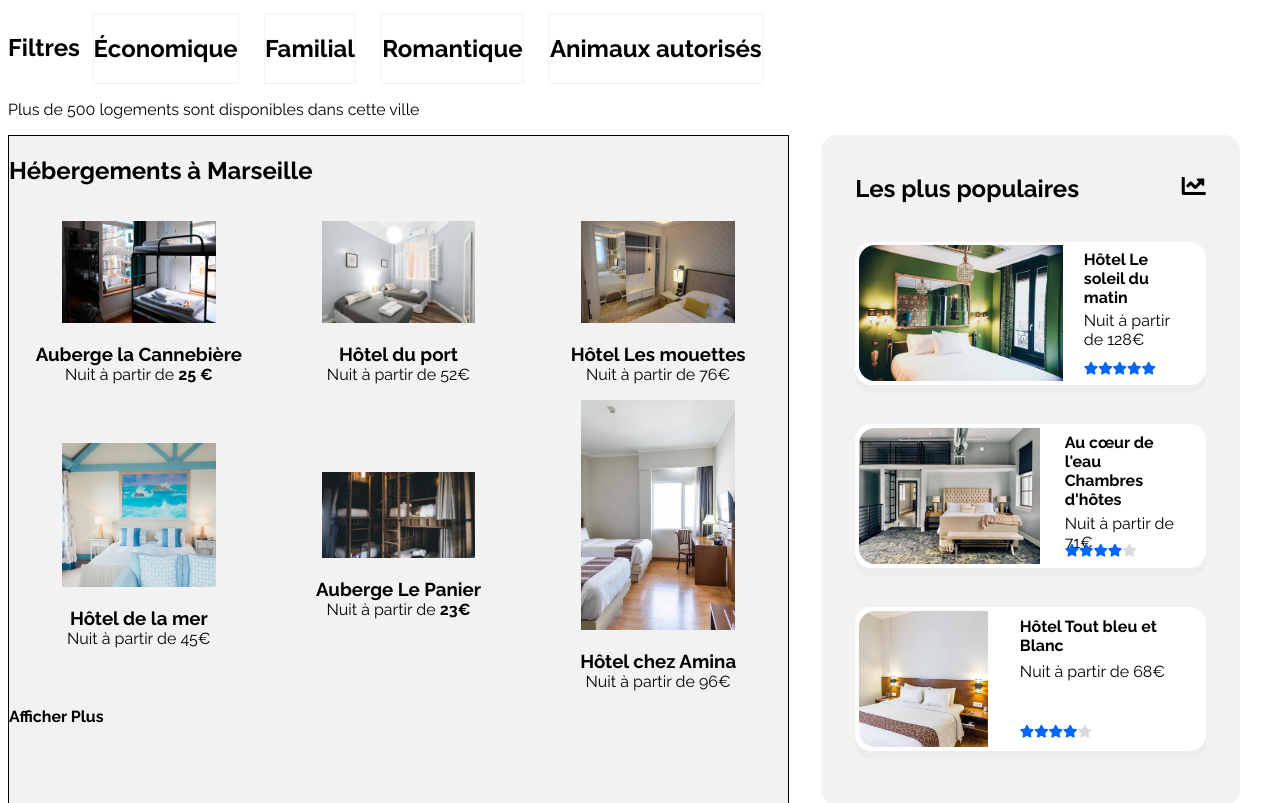
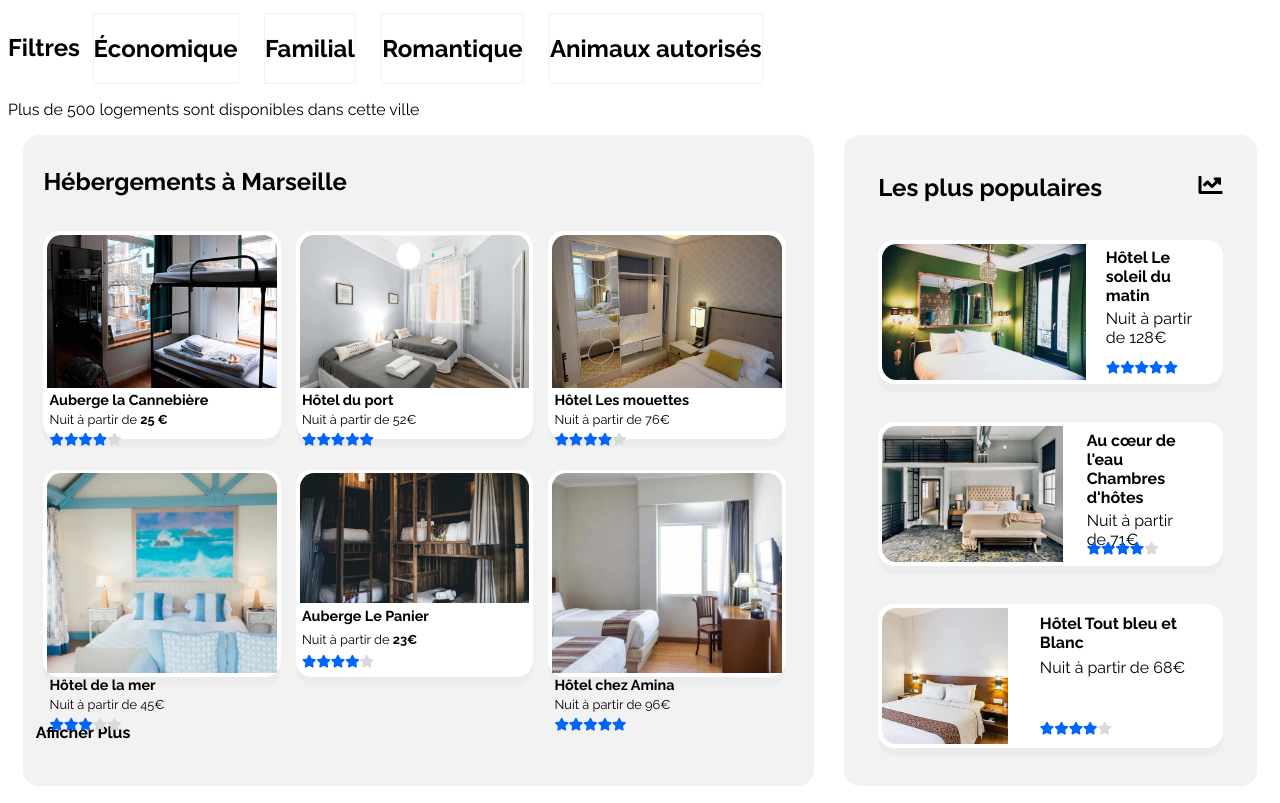
Before and after one commit to TriupLauro/KestelmanValentin_2_24032021, a plain HTML site: page index.html in a window 1280 px wide. Shown: the part 260-1063 px from the top of the page. Drawn offline with Linux system fonts and the light colour scheme.

Commit message:
Encart Hébergements à Marseille

```diff
--- a/index.html
+++ b/index.html
@@ -94,61 +94,74 @@
 				<section id="hébergements_Marseille">
 					<h2>Hébergements à Marseille</h2>
 					<div id="liste_hébergements_Marseille">
+						<a href="#">
 							<div class="Carte Marseille">
-							<figure class="Photo hébergement Marseille">
-								<img src="images/hebergements/4_small/marcus-loke-WQJvWU_HZFo-unsplash.jpg" alt="Photo mezzanine avec fenêtre" />
-							</figure>
+								<img src="images/hebergements/4_small/marcus-loke-WQJvWU_HZFo-unsplash.jpg" alt="Photo mezzanine avec fenêtre" class="Photo hébergement Marseille"/>
+								<div class="Légende hébergement">
 									<h3>Auberge la Cannebière</h3>
 									<p>Nuit à partir de <strong>25 €</strong></p>
-							<p class="Note" id="étoiles_cannebière"><!-- 4 étoiles --></p>
+									<p class="Note" id="étoiles_cannebière"><!-- 4 étoiles --><i class="fas fa-star bleu"></i><i class="fas fa-star bleu"></i><i class="fas fa-star bleu"></i><i class="fas fa-star bleu"></i><i class="fas fa-star gris"></i></p>
 								</div>
+							</div>
+						</a>
 
+						<a href="#">
 							<div class="Carte Marseille">
-							<figure class="Photo hébergement Marseille">
-								<img src="images/hebergements/4_small/fred-kleber-gTbaxaVLvsg-unsplash.jpg" alt="Photo deux lits simples, fenêtre avec rideaux" />
-							</figure>
+								<img src="images/hebergements/4_small/fred-kleber-gTbaxaVLvsg-unsplash.jpg" alt="Photo deux lits simples, fenêtre avec rideaux" class="Photo hébergement Marseille"/>
+								<div class="Légende hébergement">
 									<h3>Hôtel du port</h3>
 									<p>Nuit à partir de 52€</p>
-							<p class="Note" id="étoiles_hôtel_port"><!-- 5 étoiles --></p>
+									<p class="Note" id="étoiles_hôtel_port"><!-- 5 étoiles --><i class="fas fa-star bleu"></i><i class="fas fa-star bleu"></i><i class="fas fa-star bleu"></i><i class="fas fa-star bleu"></i><i class="fas fa-star bleu"></i></p>
 								</div>
+							</div>
+						</a>
 
+						<a href="#">
 							<div class="Carte Marseille">
-							<figure class="Photo hébergement Marseille">
-								<img src="images/hebergements/4_small/reisetopia-B8WIgxA_PFU-unsplash.jpg" alt="Photo lit simple avec lampe et armoire-miroir" />
-							</figure>
+								<img src="images/hebergements/4_small/reisetopia-B8WIgxA_PFU-unsplash.jpg" alt="Photo lit simple avec lampe et armoire-miroir" class="Photo hébergement Marseille"/>
+								<div class="Légende hébergement">
 									<h3>Hôtel Les mouettes</h3>
 									<p>Nuit à partir de 76€</p>
-							<p class="Note" id="étoiles_mouettes"><!-- 4 étoiles --></p>
+									<p class="Note" id="étoiles_mouettes"><!-- 4 étoiles --><i class="fas fa-star bleu"></i><i class="fas fa-star bleu"></i><i class="fas fa-star bleu"></i><i class="fas fa-star bleu"></i><i class="fas fa-star gris"></i></p>
 								</div>
+							</div>
+						</a>
 
+						<a href="#">
 							<div class="Carte Marseille">
-							<figure class="Photo hébergement Marseille">
-								<img src="images/hebergements/4_small/annie-spratt-Eg1qcIitAuA-unsplash.jpg" alt="Photo lit double avec peinture du ciel" />
-							</figure>
+								<img src="images/hebergements/4_small/annie-spratt-Eg1qcIitAuA-unsplash.jpg" alt="Photo lit double avec peinture du ciel" class="Photo hébergement Marseille"/>
+								<div class="Légende hébergement">
 									<h3>Hôtel de la mer</h3>
 									<p>Nuit à partir de 45€</p>
-							<p class="Note" id="étoiles_hôtel_mer"><!-- 3 étoiles --></p>
+									<p class="Note" id="étoiles_hôtel_mer"><!-- 3 étoiles --><i class="fas fa-star bleu"></i><i class="fas fa-star bleu"></i><i class="fas fa-star bleu"></i><i class="fas fa-star gris"></i><i class="fas fa-star gris"></i></p>
 								</div>
+							</div>
+						</a>
 
+						<a href="#">
 							<div class="Carte Marseille">
-							<figure class="Photo hébergement Marseille">
-								<img src="images/hebergements/4_small/nicate-lee-kT-ZyaiwBe0-unsplash.jpg" alt="Photo deux mezzanines en bois" />
-							</figure>
+								<img src="images/hebergements/4_small/nicate-lee-kT-ZyaiwBe0-unsplash.jpg" alt="Photo deux mezzanines en bois" class="Photo hébergement Marseille"/>
+								<div class="Légende hébergement">
 									<h3>Auberge Le Panier</h3>
 									<p>Nuit à partir de <strong>23€</strong></p>
-							<p class="Note" id="étoiles_panier"><!-- 4 étoiles --></p>
+									<p class="Note" id="étoiles_panier"><!-- 4 étoiles --><i class="fas fa-star bleu"></i><i class="fas fa-star bleu"></i><i class="fas fa-star bleu"></i><i class="fas fa-star bleu"></i><i class="fas fa-star gris"></i></p>
 								</div>
+							</div>
+						</a>
 
+						<a href="#">
 							<div class="Carte Marseille">
-							<figure class="Photo hébergement Marseille">
-								<img src="images/hebergements/4_small/febrian-zakaria-M6S1WvfW68A-unsplash.jpg" alt="Photo lit simple avec bureau et fenêtre" />
-							</figure>
+								<img src="images/hebergements/4_small/febrian-zakaria-M6S1WvfW68A-unsplash.jpg" alt="Photo lit simple avec bureau et fenêtre" class="Photo hébergement Marseille"/>
+								<div class="Légende hébergement">
 									<h3>Hôtel chez Amina</h3>
 									<p>Nuit à partir de 96€</p>
-							<p class="Note" id="étoiles_Amina"><!-- 5 étoiles --></p>
+									<p class="Note" id="étoiles_Amina"><!-- 5 étoiles --><i class="fas fa-star bleu"></i><i class="fas fa-star bleu"></i><i class="fas fa-star bleu"></i><i class="fas fa-star bleu"></i><i class="fas fa-star bleu"></i></p>
 								</div>
 							</div>
-					<p><strong>Afficher Plus</strong></p>
+						</a>
+
+					</div>
+					<p id="afficher_plus"><a href="#"><strong>Afficher Plus</strong></a></p>
 				</section>
 			</section>
 
@@ -212,28 +225,26 @@
 
 		<footer>
 			<section id="à_propos">
-				<ul>
 				<h2>A propos</h2>
-					<li>Fonctionnement du site</li>
-					<li>Conditions générales de vente</li>
-					<li>Données et confidentialité</li>
-				</ul>
+				<p><a href="#">Fonctionnement du site</a></p>
+				<p><a href="#">Conditions générales de vente</a></p>
+				<p><a href="#">Données et confidentialité</a></p>
 			</section>
 
 			<section id="nos_hébergements">
-				<ul>
 				<h2>Nos hébergements</h2>
-					<li>Charte qualité</li>
-					<li>Soumettre votre hôtel</li>
-				</ul>
+				<p><a href="#">Charte qualité</a></p>
+				<p><a href="#">Soumettre votre hôtel</a></p>
 			</section>
 
 			<section id="assistance">
-				<ul>
 				<h2>Assistance</h2>
-					<li>Centre d'aide</li>
-					<li>Nous contacter</li>
-				</ul>
+				<p><a href="#">Centre d'aide</a></p>
+				<p><a href="#">Nous contacter</a></p>
+			</section>
+
+			<section class="invisible" id="colonne_quatre">
+				<h2>Mise en page</h2>
 			</section>
 
 		</footer>
--- a/styles.css
+++ b/styles.css
@@ -5,28 +5,29 @@ body
 }
 
 /* Aucun lien n'est souligné */
-a
+/* a
 {
     text-decoration: none;
-}
+} */
 
 /*Le bas*/
 footer
 {
     display: flex;
-    justify-content: space-around;
+    justify-content: space-between;
     background-color: rgb(242,242,242);
-    margin-left: -5%;
+    padding: 50px;
 }
 
-footer ul
+footer a
 {
-    list-style: none;
+    color: black;
+    text-decoration: none;
 }
 
-#assistance
+.invisible
 {
-    margin-right: 25%;
+    visibility: hidden;
 }
 
 /*L'en tête*/
@@ -49,6 +50,7 @@ nav
 }
 
 /* Titre avec barre de recherche et filtres */
+
 #conteneur_recherche
 {
     display: flex;
@@ -91,11 +93,16 @@ nav
 #populaires
 {
     background: #F2F2F2;
-    margin: 0 2.5%;
+    margin: 0 1.2%;
     padding: 0 1.2%;
     border-radius: 1em;
     flex: 1;
-    height: 670px;
+}
+
+#liste_populaires a
+{
+    color: black;
+    text-decoration: none;
 }
 
 #populaires h2
@@ -115,7 +122,6 @@ nav
 {
     position: relative;
     flex: 10;
-    color: black;
 }
 
 .Carte.populaire h3, .Carte.populaire p
@@ -153,7 +159,7 @@ nav
     width: 100%;
     height: 136px;
     flex: 6;
-    border-radius: 1em 0 0 1em;
+    border-radius: 0.9em 0 0 0.9em;
 }
 
 /*#photo_soleil_matin
@@ -187,8 +193,15 @@ nav
 #hébergements_Marseille
 {
     background-color: #F2F2F2;
-    border: 1px solid black;
+    margin: 0 1.2%;
+    padding: 1%;
+    border-radius: 1em;
     flex: 2;
+}
+
+#hébergements_Marseille h2
+{
+    margin-left: 1%;
 }
 
 #liste_hébergements_Marseille
@@ -197,23 +210,81 @@ nav
     flex-wrap: wrap;
 }
 
+#liste_hébergements_Marseille a
+{
+    width: 30%;
+    display: flex;
+    justify-content: space-between;
+    flex-direction: column;
+    margin: 2% 1%;
+    padding: 0.5%;
+    background-color: #FFFFFF;
+    color: black;
+    text-decoration: none;
+    border-radius: 1em;
+    box-shadow: 0 0.5em 0 #ECECEC;
+}
+
 .Carte.Marseille
 {
-    width: 30%;
-    height: 30%;
-    margin: auto;
+    height: 200px;
+    display: flex;
+    flex-direction: column;
 }
+
+.Photo.hébergement.Marseille
+{
+    object-fit: cover;
+    flex: 6;
+}
+
+.Légende.hébergement
+{
+    flex: 4;
+    position: relative;
+    display: flex;
+    flex-direction: column;
+    justify-content: space-around;
+}
+
+.Légende.hébergement h3
+{
+    font-size: 0.9em;
+}
+
+.Légende.hébergement p
+{
+    font-size: 0.8em;
+}
+
 
 .Carte.Marseille img
 {
     width: 100%;
     height: 100%;
+    border-radius: 0.9em 0.9em 0 0;
 }
 
 .Carte.Marseille p, .Carte.Marseille h3
 {
-    margin:auto;
-    text-align: center;
+    text-align: left;
+    margin: 1%;
+}
+
+.Carte.Marseille .Note
+{
+    font-size: 0.8em;
+}
+
+#afficher_plus
+{
+    margin-top: 4%;
+}
+
+#afficher_plus a
+{
+    color: black;
+    text-decoration: none;
 }
 
 /* Activités à Marseille */
```
Lines whose indentation alone changed are shown as unchanged.
